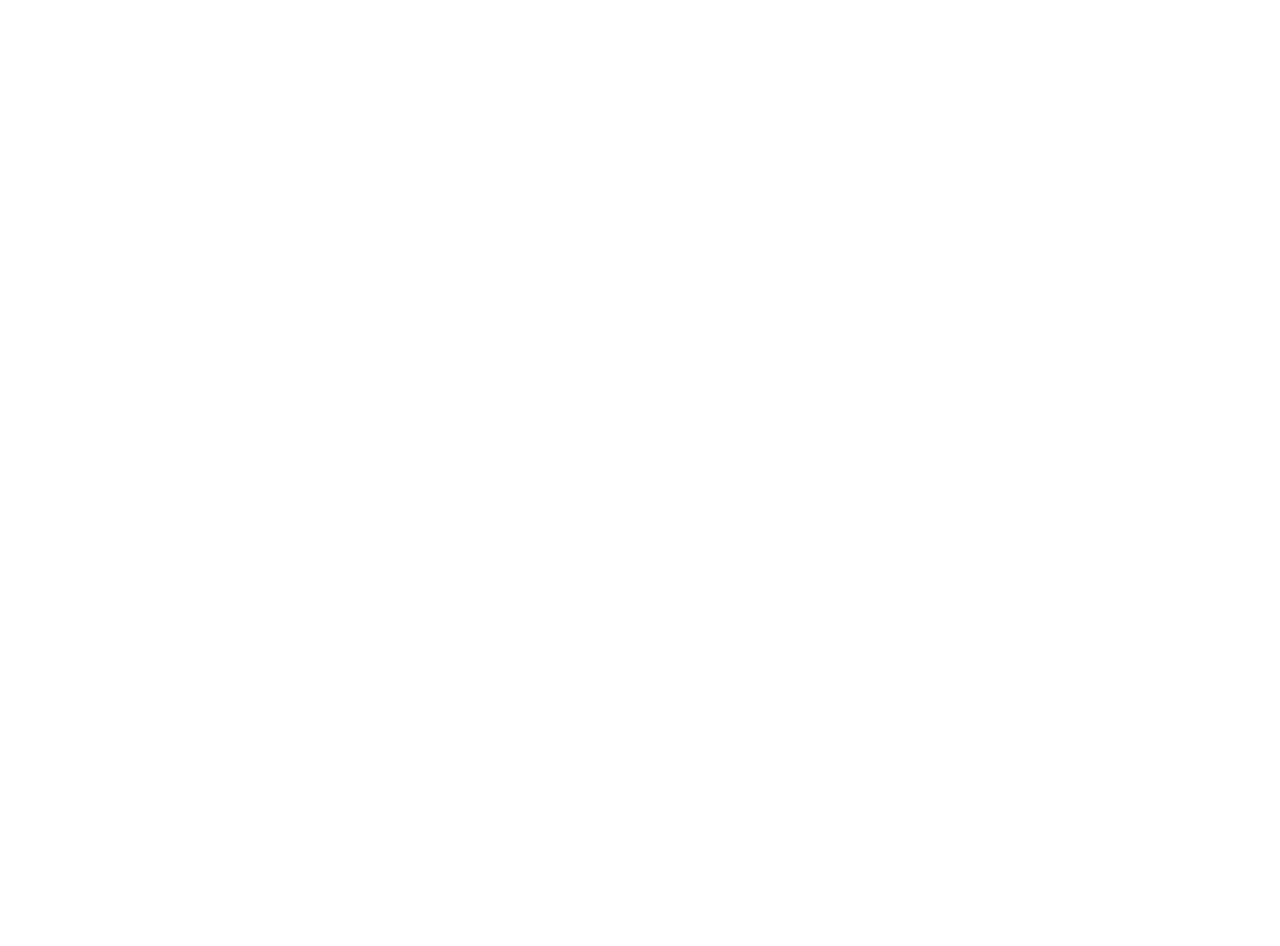
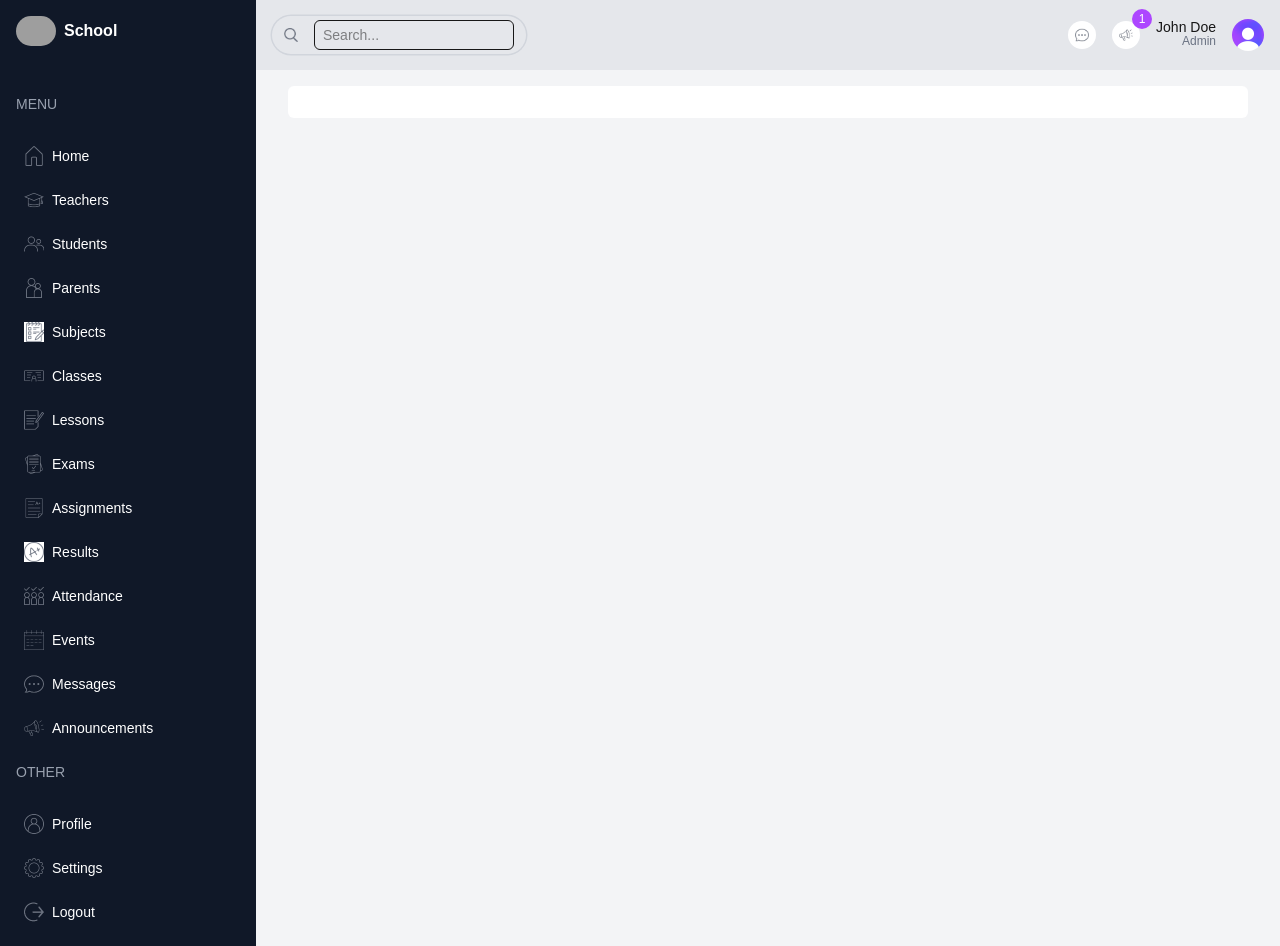
Before and after one commit to rumachoudhury/school-management-dashboard, a Next.js app: page /list/teachers in a window 1280 px wide. Before the commit the page ends 800 px from the top, so only its background shows below. Built offline with nearby package versions, Linux system fonts and the light colour scheme; grey boxes are pictures that could not be loaded.

Commit message:
Add teacher list container styling

```diff
--- /dev/null
+++ b/src/app/(dashboard)/list/teachers/page.tsx
@@ -0,0 +1,3 @@
+export default function TeacherList() {
+  return <div className="bg-white p-4 rounded-md flex-1 m-4 mt-0"></div>;
+}
--- a/src/app/list/teachers/page.tsx
+++ /dev/null
@@ -1,3 +0,0 @@
-export default function TeacherList() {
-  return <div></div>;
-}
```
